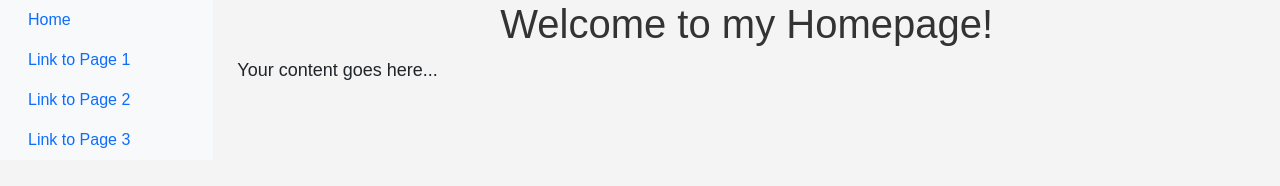
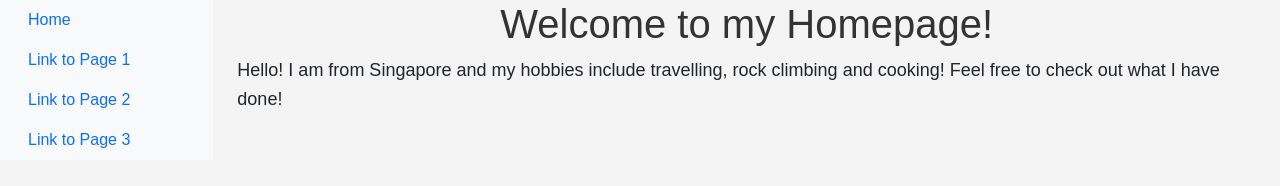
Before and after one commit to sthio90/CS50X, a plain HTML site: page homepage/index.html in a window 1280 px wide. Drawn offline with nearby package versions, Linux system fonts and the light colour scheme.

Commit message:
Thu, Dec 14, 2023, 3:06 PM +10:00

```diff
--- a/homepage/index.html
+++ b/homepage/index.html
@@ -32,7 +32,7 @@
                 <!-- Page content -->
                 <main class="col-md-9 ms-sm-auto col-lg-10 px-md-4">
                     <h1>Welcome to my Homepage!</h1>
-                    <p>Your content goes here...</p>
+                    <p>Hello! I am from Singapore and my hobbies include travelling, rock climbing and cooking! Feel free to check out what I have done!</p>
                 </main>
             </div>
         </div>
```
Also changed, not shown: homepage/page1.html (+2 -4 lines).
